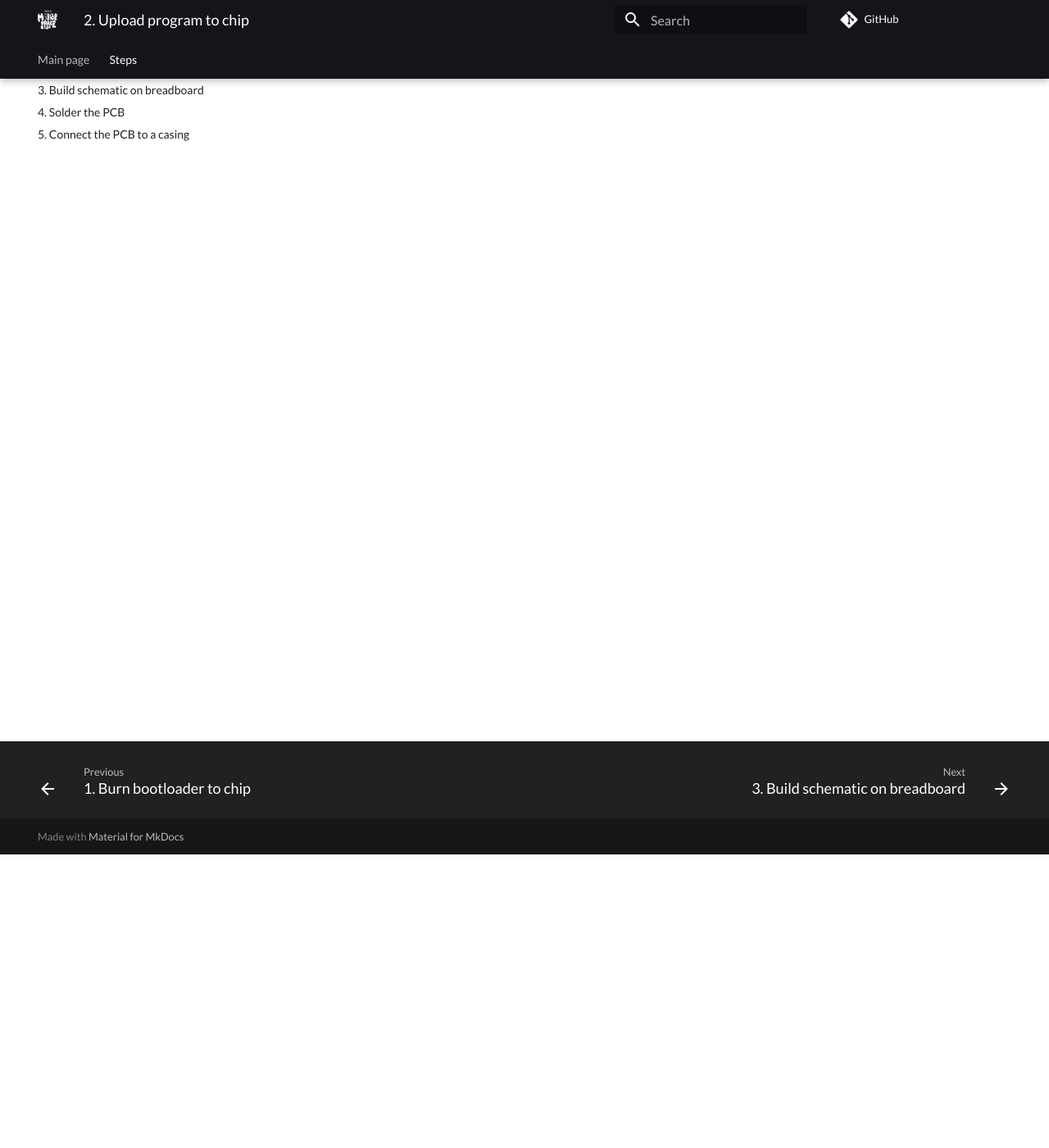
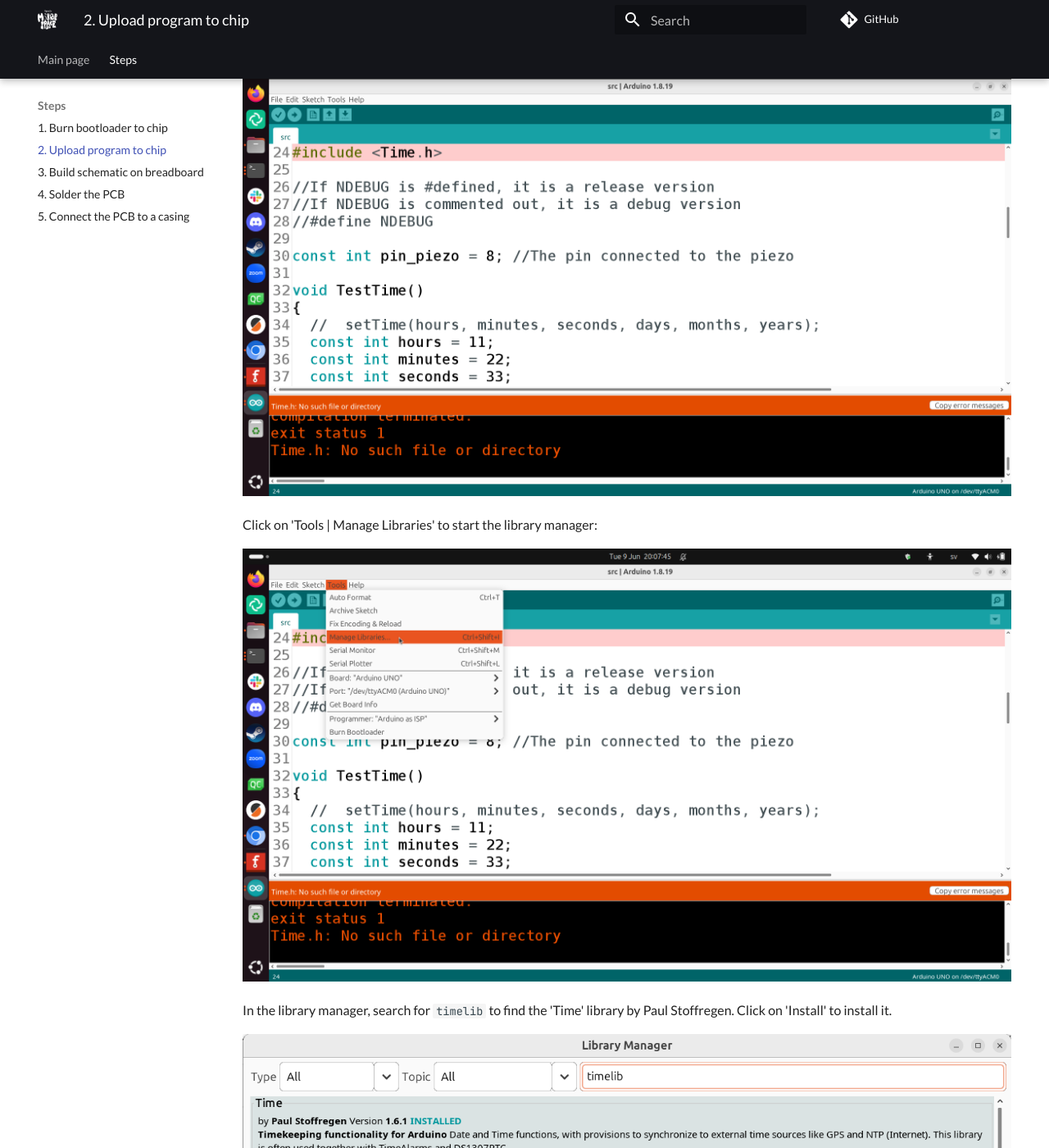
Before and after one commit to richelbilderbeek/build_bare_bone_arduino_machine_workshop, an MkDocs documentation site: the page built from docs/2_upload_program/README.md, in a window 1280 px wide and 1400 px high, scrolled down 358 px. Shown: the whole window at 82% size. Built offline with MkDocs 1.6.1 and Material for MkDocs 9.7.7, drawn with Linux system fonts in a browser that asks for light colours; comment, search, counter and statistics services are not loaded.

Commit message:
Show libs

```diff
--- a/docs/2_upload_program/README.md
+++ b/docs/2_upload_program/README.md
@@ -14,3 +14,17 @@
 [src/src.uno](https://raw.githubusercontent.com/richelbilderbeek/MinimalPiClock/refs/heads/master/src/src.ino).
 
 Upload this code to an Arduino.
+
+If you get a compile error, as shown here:
+
+![Compile error](compile_error.png)
+
+Click on 'Tools | Manage Libraries' to start the library manager:
+
+![Click on 'Tools | Manage Libraries'](manage_libraries.png)
+
+In the library manager, search for `timelib`
+to find the 'Time' library by Paul Stoffregen.
+Click on 'Install' to install it.
+
+![Click on 'Install' to install the library](install_timelib.png)
```
Also changed, not shown: docs/2_upload_program/compile_error.png (added), docs/2_upload_program/install_timelib.png (added), docs/2_upload_program/manage_libraries.png (added).
